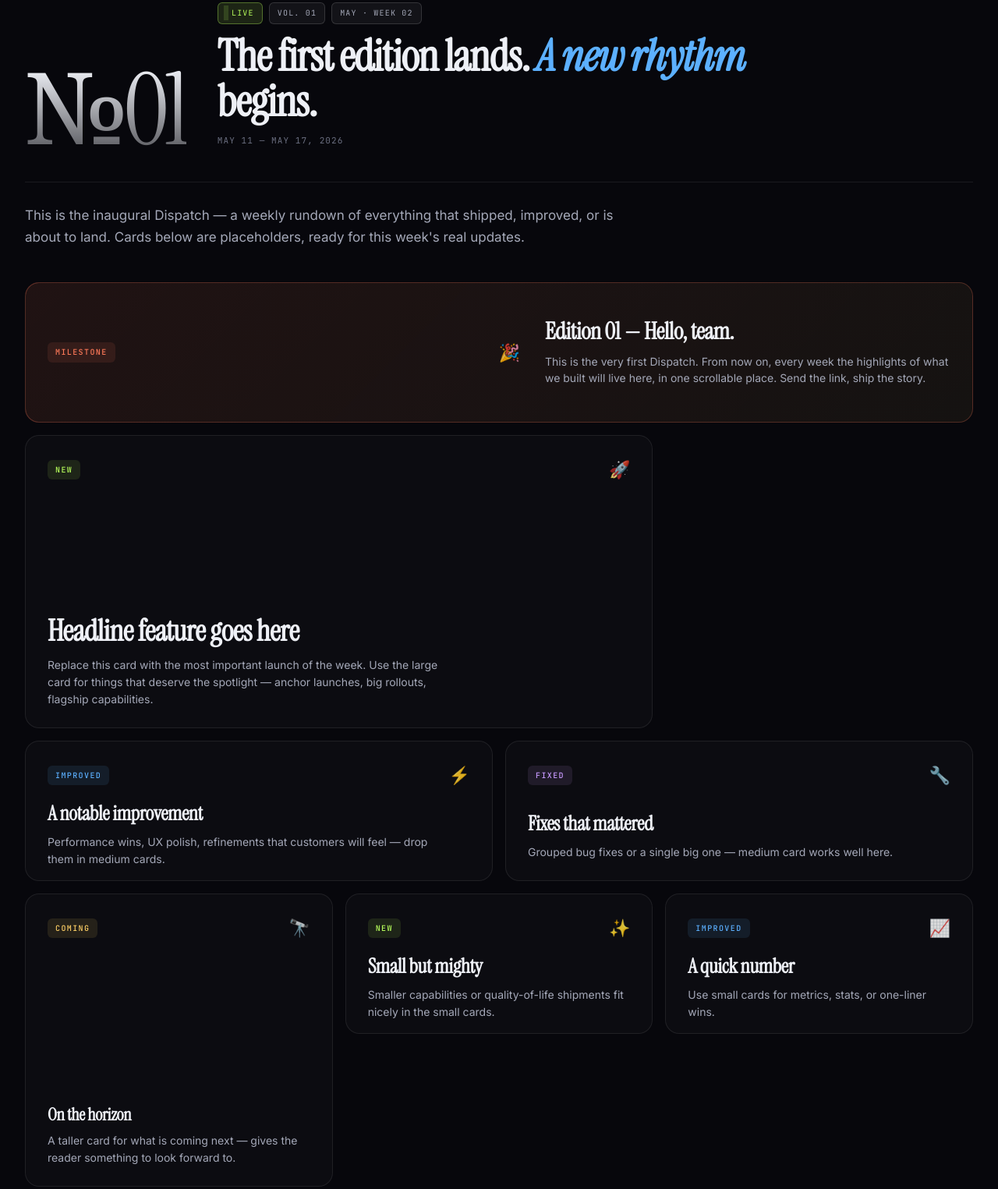
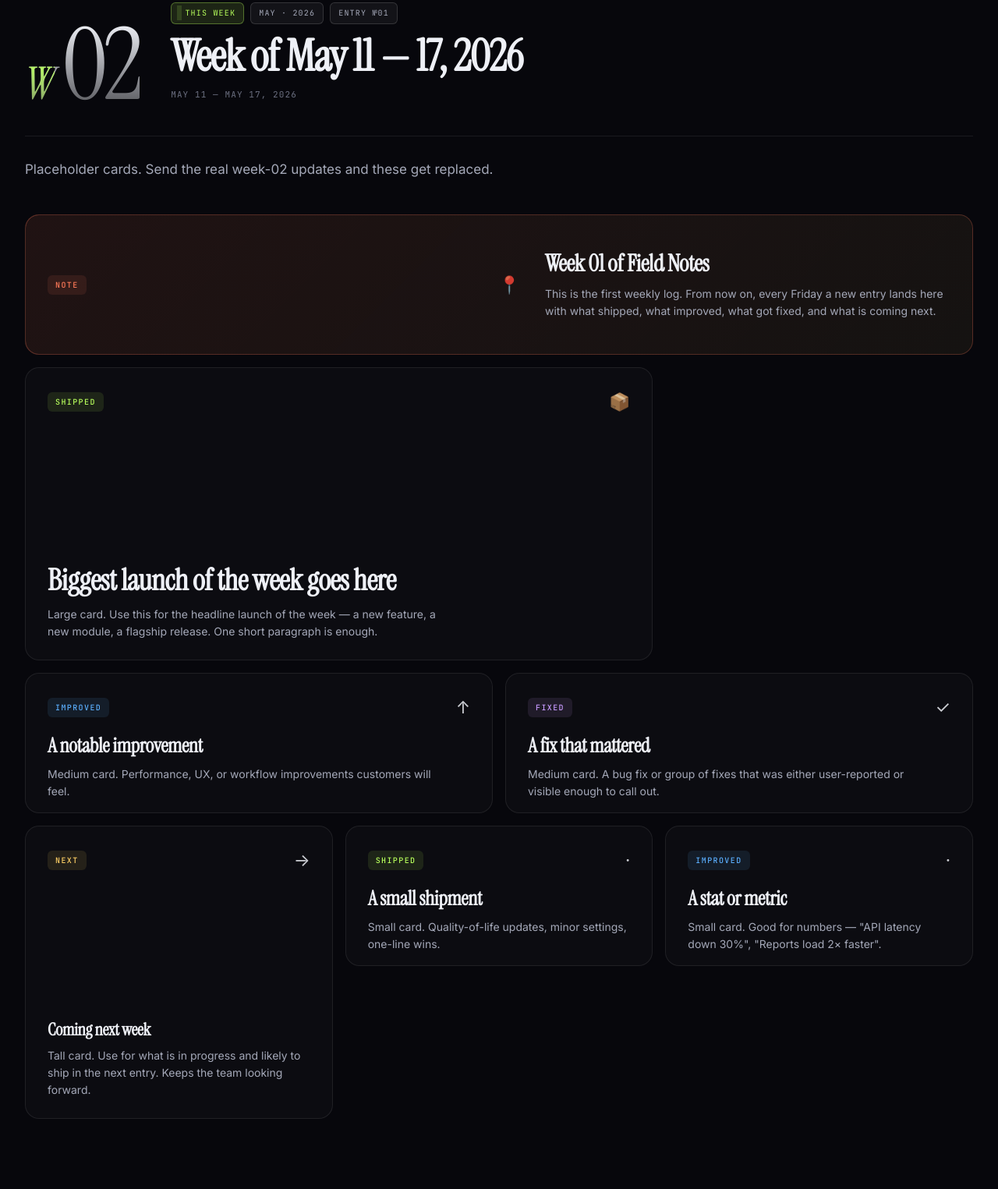
Before and after one commit to keerthanaafp/the-dispatch, a plain HTML site: page index.html in a window 1280 px wide. Shown: the part 877-2402 px from the top of the page at 78% size. Drawn offline with Linux system fonts and the light colour scheme.

Commit message:
Rename to Field Notes; straighter copy; internal team tone

```diff
--- a/app.js
+++ b/app.js
@@ -3,11 +3,11 @@
    ============================================================ */
 
 const TYPE_LABELS = {
-  new:       { label: 'NEW',       cls: 't-new' },
+  shipped:   { label: 'SHIPPED',   cls: 't-new' },
   improved:  { label: 'IMPROVED',  cls: 't-improved' },
   fixed:     { label: 'FIXED',     cls: 't-fixed' },
-  coming:    { label: 'COMING',    cls: 't-coming' },
-  milestone: { label: 'MILESTONE', cls: 't-milestone' }
+  next:      { label: 'NEXT',      cls: 't-coming' },
+  note:      { label: 'NOTE',      cls: 't-milestone' }
 };
 
 const SIZE_TO_CLASS = {
@@ -20,9 +20,9 @@ const SIZE_TO_CLASS = {
 
 /* ---------- Card render ---------- */
 function renderCard(card) {
-  const type = TYPE_LABELS[card.type] || TYPE_LABELS.new;
+  const type = TYPE_LABELS[card.type] || TYPE_LABELS.shipped;
   const sizeClass = SIZE_TO_CLASS[card.size] || 'size-md';
-  const milestoneClass = card.type === 'milestone' ? ' is-milestone' : '';
+  const milestoneClass = card.type === 'note' ? ' is-milestone' : '';
   const placeholderClass = card.isPlaceholder ? ' is-placeholder' : '';
 
   const el = document.createElement('article');
@@ -60,14 +60,16 @@ function renderEdition(edition, index, total) {
   sec.id = edition.id;
   sec.dataset.number = number;
 
+  const weekNum = (edition.week || '').replace(/\D/g, '').padStart(2, '0') || number;
+
   sec.innerHTML = `
     <div class="edition-head">
-      <div class="edition-number">№${number}</div>
+      <div class="edition-number"><span class="num-prefix">W</span>${weekNum}</div>
       <div class="edition-meta-row">
         <div class="edition-tags">
-          ${edition.isLatest ? '<span class="edition-tag live"><span class="live-dot" style="width:6px;height:6px;background:currentColor;box-shadow:0 0 0 3px rgba(184,255,92,0.18);"></span>&nbsp;LIVE</span>' : ''}
-          <span class="edition-tag">${edition.volume}</span>
-          <span class="edition-tag">${edition.month} · ${edition.week}</span>
+          ${edition.isLatest ? '<span class="edition-tag live"><span class="live-dot" style="width:6px;height:6px;background:currentColor;box-shadow:0 0 0 3px rgba(184,255,92,0.18);"></span>&nbsp;THIS WEEK</span>' : ''}
+          <span class="edition-tag">${edition.month} · ${edition.year}</span>
+          <span class="edition-tag">Entry №${number}</span>
         </div>
         <h2 class="edition-headline">${edition.headline}</h2>
         <span class="edition-dates">${edition.dateRange}</span>
@@ -93,7 +95,7 @@ function renderArchive(editions) {
     const li = document.createElement('li');
     li.className = 'archive-item';
     li.innerHTML = `
-      <div class="archive-item-num">№${number}${ed.isLatest ? ' · LIVE' : ''}</div>
+      <div class="archive-item-num">№${number}${ed.isLatest ? ' · THIS WEEK' : ''}</div>
       <div class="archive-item-title">${stripEm(ed.headline)}</div>
       <div class="archive-item-date">${ed.dateRange}</div>
     `;
@@ -121,7 +123,7 @@ function fillHeroMeta(editions) {
   document.getElementById('totalUpdates').textContent = String(totalUpdates).padStart(2, '0');
   document.getElementById('latestEditionLabel').textContent = `${latest.month} · ${latest.week}`;
   document.getElementById('navEditionLabel').textContent =
-    `Edition ${String(total).padStart(2, '0')} · ${latest.month} ${latest.week}`;
+    `${latest.week} · ${latest.month} ${latest.year}`;
 }
 
 /* ---------- Scroll reveal ---------- */
--- a/editions.js
+++ b/editions.js
@@ -1,93 +1,90 @@
 /* ============================================================
-   THE DISPATCH — EDITIONS DATA
+   FIELD NOTES — WEEKLY UPDATE ENTRIES
    ------------------------------------------------------------
-   To add a new week, copy a block and place it at the TOP of
-   the EDITIONS array. The newest edition always appears first.
+   Add a new week by placing a new block at the TOP of the
+   ENTRIES array. The newest week always appears first.
 
    FIELDS:
      id          unique slug, used in URL hash for deep links
-     volume      e.g. "Vol. 02"  (auto-incremented order is fine too)
      week        e.g. "Week 02"
      month       e.g. "May"
      year        e.g. 2026
      dateRange   human-readable date span
-     headline    the big serif title for the edition
-     summary     one paragraph intro (optional)
-     isLatest    set true for the most recent — adds the LIVE badge
-     updates     array of cards (see types & sizes below)
+     headline    short, factual title for the week
+     summary     one-line intro (optional)
+     isLatest    set true for the most recent week
+     updates     array of update cards
 
-   CARD TYPES:  new | improved | fixed | coming | milestone
+   CARD TYPES:  shipped | improved | fixed | next | note
    CARD SIZES:  sm | md | lg | wide | tall
    ============================================================ */
 
 const EDITIONS = [
 
   // ─────────────────────────────────────────────────────────
-  // EDITION 01 · MAY · WEEK 02 · 2026
-  // (Placeholder — real content will be filled in by Keerthanaa)
+  // WEEK 02 · MAY · 2026  (placeholder — to be filled in)
   // ─────────────────────────────────────────────────────────
   {
     id: 'may-w2-2026',
-    volume: 'Vol. 01',
     week: 'Week 02',
     month: 'May',
     year: 2026,
     dateRange: 'May 11 — May 17, 2026',
-    headline: 'The first edition lands. <em>A new rhythm</em> begins.',
-    summary: "This is the inaugural Dispatch — a weekly rundown of everything that shipped, improved, or is about to land. Cards below are placeholders, ready for this week's real updates.",
+    headline: 'Week of May 11 — 17, 2026',
+    summary: 'Placeholder cards. Send the real week-02 updates and these get replaced.',
     isLatest: true,
     updates: [
       {
-        type: 'milestone',
+        type: 'note',
         size: 'wide',
-        icon: '🎉',
-        title: 'Edition 01 — Hello, team.',
-        description: 'This is the very first Dispatch. From now on, every week the highlights of what we built will live here, in one scrollable place. Send the link, ship the story.'
+        icon: '📍',
+        title: 'Week 01 of Field Notes',
+        description: 'This is the first weekly log. From now on, every Friday a new entry lands here with what shipped, what improved, what got fixed, and what is coming next.'
       },
       {
-        type: 'new',
+        type: 'shipped',
         size: 'lg',
-        icon: '🚀',
-        title: 'Headline feature goes here',
-        description: 'Replace this card with the most important launch of the week. Use the large card for things that deserve the spotlight — anchor launches, big rollouts, flagship capabilities.'
+        icon: '📦',
+        title: 'Biggest launch of the week goes here',
+        description: 'Large card. Use this for the headline launch of the week — a new feature, a new module, a flagship release. One short paragraph is enough.'
       },
       {
         type: 'improved',
         size: 'md',
-        icon: '⚡',
+        icon: '↑',
         title: 'A notable improvement',
-        description: 'Performance wins, UX polish, refinements that customers will feel — drop them in medium cards.'
+        description: 'Medium card. Performance, UX, or workflow improvements customers will feel.'
       },
       {
         type: 'fixed',
         size: 'md',
-        icon: '🔧',
-        title: 'Fixes that mattered',
-        description: 'Grouped bug fixes or a single big one — medium card works well here.'
+        icon: '✓',
+        title: 'A fix that mattered',
+        description: 'Medium card. A bug fix or group of fixes that was either user-reported or visible enough to call out.'
       },
       {
-        type: 'coming',
+        type: 'next',
         size: 'tall',
-        icon: '🔭',
-        title: 'On the horizon',
-        description: 'A taller card for what is coming next — gives the reader something to look forward to.'
+        icon: '→',
+        title: 'Coming next week',
+        description: 'Tall card. Use for what is in progress and likely to ship in the next entry. Keeps the team looking forward.'
       },
       {
-        type: 'new',
+        type: 'shipped',
         size: 'sm',
-        icon: '✨',
-        title: 'Small but mighty',
-        description: 'Smaller capabilities or quality-of-life shipments fit nicely in the small cards.'
+        icon: '·',
+        title: 'A small shipment',
+        description: 'Small card. Quality-of-life updates, minor settings, one-line wins.'
       },
       {
         type: 'improved',
         size: 'sm',
-        icon: '📈',
-        title: 'A quick number',
-        description: 'Use small cards for metrics, stats, or one-liner wins.'
+        icon: '·',
+        title: 'A stat or metric',
+        description: 'Small card. Good for numbers — "API latency down 30%", "Reports load 2× faster".'
       }
     ]
   }
 
-  // Add the next week up here ↑↑↑ when the time comes.
+  // Next week's entry goes here ↑↑↑
 ];
--- a/index.html
+++ b/index.html
@@ -3,8 +3,8 @@
 <head>
 <meta charset="UTF-8" />
 <meta name="viewport" content="width=device-width, initial-scale=1.0" />
-<title>The Dispatch — Weekly Product Updates</title>
-<meta name="description" content="A weekly chronicle of what shipped, what improved, and what's coming next." />
+<title>Field Notes — Internal Product Updates</title>
+<meta name="description" content="Internal weekly product updates from the team." />
 <link rel="preconnect" href="https://fonts.googleapis.com">
 <link rel="preconnect" href="https://fonts.gstatic.com" crossorigin>
 <link href="https://fonts.googleapis.com/css2?family=Instrument+Serif:ital@0;1&family=Inter:wght@300;400;500;600;700;800&family=JetBrains+Mono:wght@400;500&display=swap" rel="stylesheet">
@@ -24,14 +24,14 @@
 <!-- Floating navigator -->
 <nav class="nav-pill" id="navPill">
   <div class="nav-mark">
-    <span class="nav-bolt">⚡</span>
-    <span class="nav-brand">The Dispatch</span>
+    <span class="nav-bolt" aria-hidden="true"></span>
+    <span class="nav-brand">Field Notes</span>
   </div>
   <div class="nav-divider"></div>
-  <div class="nav-meta" id="navEditionLabel">Edition 01 · Loading</div>
+  <div class="nav-meta" id="navEditionLabel">Week 02 · Loading</div>
   <button class="nav-jump" id="archiveBtn" aria-label="Open archive">
     <svg width="14" height="14" viewBox="0 0 24 24" fill="none" stroke="currentColor" stroke-width="2.5" stroke-linecap="round"><path d="M3 6h18M3 12h18M3 18h18"/></svg>
-    Archive
+    All weeks
   </button>
 </nav>
 
@@ -40,23 +40,23 @@
   <div class="hero-inner">
     <div class="hero-eyebrow">
       <span class="live-dot"></span>
-      <span id="liveLabel">A weekly broadcast from the product team</span>
+      <span id="liveLabel">Internal · Updated weekly</span>
     </div>
     <h1 class="hero-title">
-      The <span class="title-accent"><em>Dispatch</em></span>
+      Field <span class="title-accent"><em>Notes</em></span>
     </h1>
-    <p class="hero-sub">Every week, the shipped, the shifted, and the soon‑to‑come. One scroll, no noise.</p>
+    <p class="hero-sub">What we shipped this week. What's next. Updated every Friday.</p>
     <div class="hero-meta">
       <div class="meta-card">
-        <span class="meta-k">Latest</span>
+        <span class="meta-k">This week</span>
         <span class="meta-v" id="latestEditionLabel">—</span>
       </div>
       <div class="meta-card">
-        <span class="meta-k">Editions</span>
+        <span class="meta-k">Weeks logged</span>
         <span class="meta-v" id="editionCount">—</span>
       </div>
       <div class="meta-card">
-        <span class="meta-k">Updates shipped</span>
+        <span class="meta-k">Updates total</span>
         <span class="meta-v" id="totalUpdates">—</span>
       </div>
     </div>
@@ -75,7 +75,7 @@
   <div class="archive-shade" id="archiveShade"></div>
   <div class="archive-panel">
     <div class="archive-header">
-      <span class="archive-eyebrow">Jump to edition</span>
+      <span class="archive-eyebrow">Jump to a week</span>
       <button class="archive-close" id="archiveClose" aria-label="Close archive">×</button>
     </div>
     <ol class="archive-list" id="archiveList"></ol>
@@ -84,8 +84,8 @@
 
 <footer class="foot">
   <div class="foot-inner">
-    <div class="foot-mark">⚡ The Dispatch</div>
-    <div class="foot-note">Built for the product team · A new edition lands every week.</div>
+    <div class="foot-mark"><span class="foot-bolt" aria-hidden="true"></span> Field Notes</div>
+    <div class="foot-note">Internal · Product team · New entry every Friday</div>
   </div>
 </footer>
 
--- a/styles.css
+++ b/styles.css
@@ -98,8 +98,14 @@ em { font-style: italic; }
   box-shadow: 0 12px 40px rgba(0,0,0,0.5), inset 0 0 0 1px rgba(255,255,255,0.03);
   transition: transform 0.4s cubic-bezier(.2,.8,.2,1), opacity 0.4s ease;
 }
-.nav-mark { display: flex; align-items: center; gap: 8px; font-weight: 600; font-size: 13px; letter-spacing: -0.01em; }
-.nav-bolt { font-size: 15px; filter: drop-shadow(0 0 12px rgba(184,255,92,0.55)); }
+.nav-mark { display: flex; align-items: center; gap: 10px; font-weight: 600; font-size: 13px; letter-spacing: -0.01em; }
+.nav-bolt {
+  width: 10px; height: 10px;
+  border-radius: 2px;
+  background: var(--accent);
+  box-shadow: 0 0 14px rgba(184,255,92,0.55);
+  display: inline-block;
+}
 .nav-brand { color: var(--text); }
 .nav-divider { width: 1px; height: 18px; background: var(--line-2); }
 .nav-meta { font-family: var(--font-mono); font-size: 11px; color: var(--text-dim); letter-spacing: 0.04em; text-transform: uppercase; }
@@ -257,6 +263,19 @@ em { font-style: italic; }
   -webkit-background-clip: text;
   background-clip: text;
   -webkit-text-fill-color: transparent;
+  display: flex;
+  align-items: baseline;
+  gap: 4px;
+}
+.num-prefix {
+  font-size: 0.45em;
+  font-style: italic;
+  letter-spacing: 0;
+  background: linear-gradient(180deg, rgba(184,255,92,0.9), rgba(184,255,92,0.4));
+  -webkit-background-clip: text;
+  background-clip: text;
+  -webkit-text-fill-color: transparent;
+  margin-right: 6px;
 }
 .edition-meta-row {
   display: flex; flex-direction: column;
@@ -523,6 +542,15 @@ em { font-style: italic; }
   font-family: var(--font-serif);
   font-size: 22px;
   letter-spacing: -0.01em;
+  display: flex;
+  align-items: center;
+  gap: 10px;
+}
+.foot-bolt {
+  width: 10px; height: 10px;
+  border-radius: 2px;
+  background: var(--accent);
+  display: inline-block;
 }
 .foot-note {
   font-family: var(--font-mono);
```
